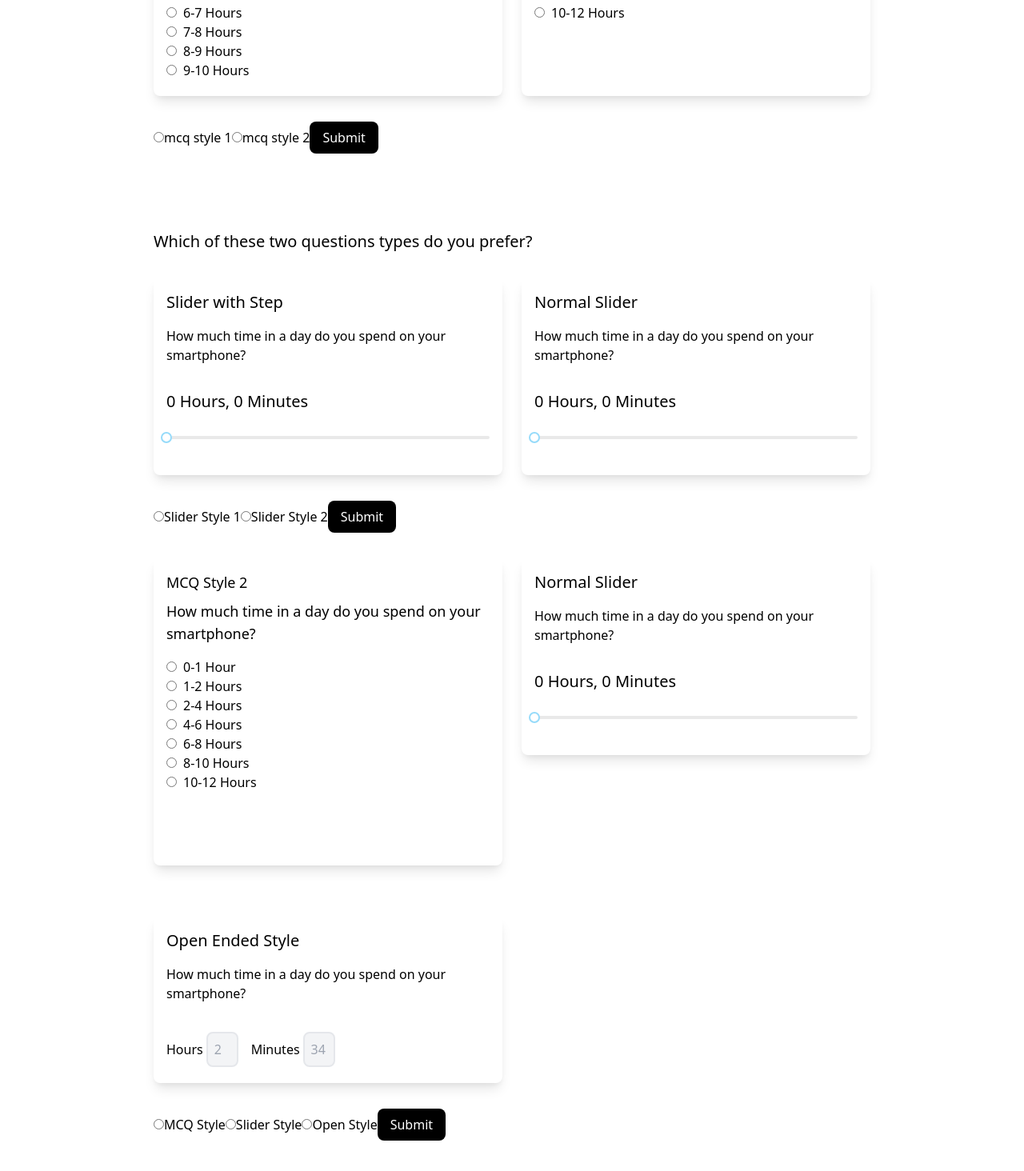
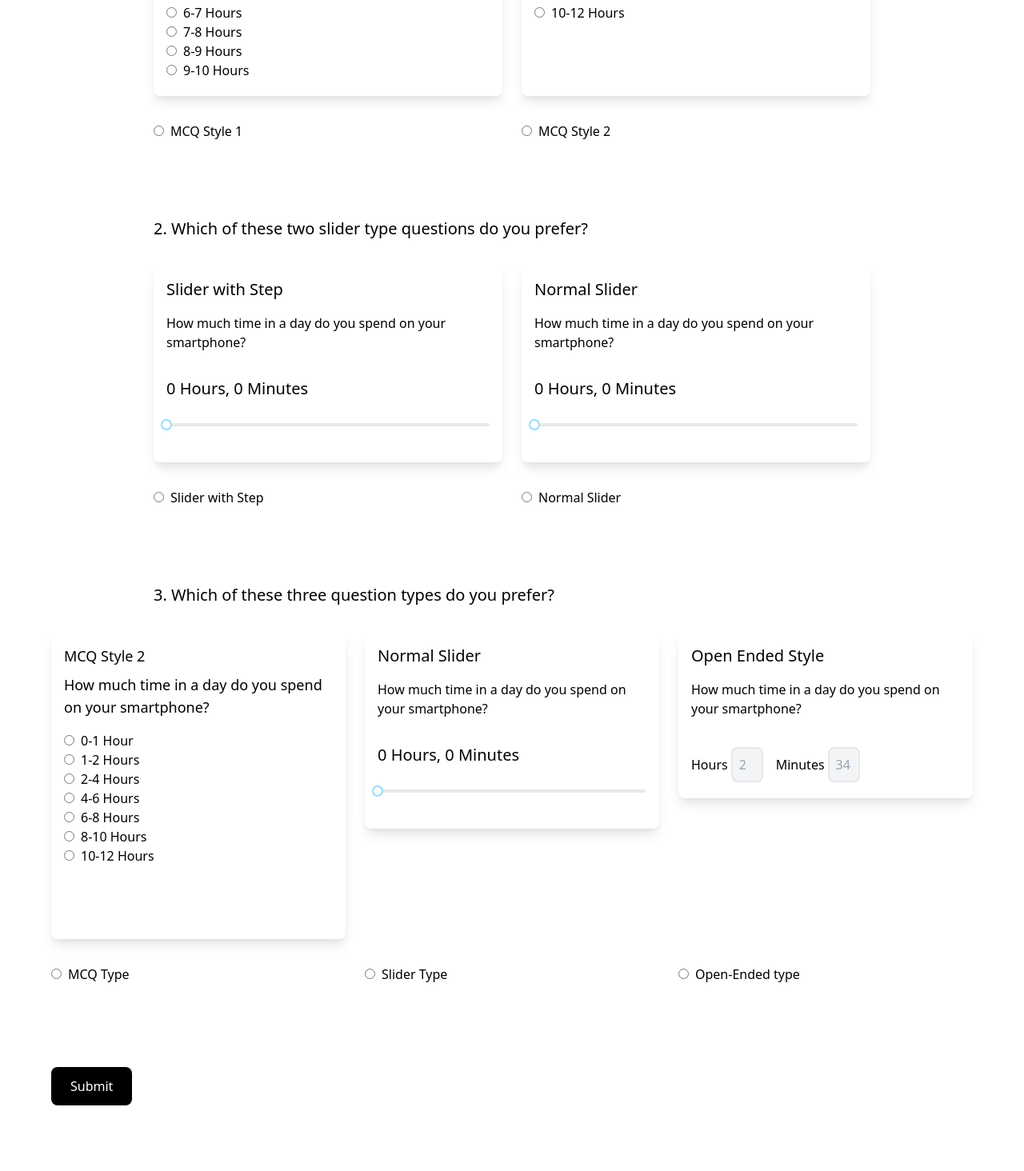
Before and after one commit to GLaDO8/sc-input-pref-testing, a React (Create React App) app: page / in a window 1280 px wide. Shown: the part 724-2188 px from the top of the page at 80% size. Before the commit the page ends 2150 px from the top, so only its background shows below. Built offline with nearby package versions, Linux system fonts and the light colour scheme.

Commit message:
styling Changes

```diff
--- a/src/App.js
+++ b/src/App.js
@@ -6,8 +6,6 @@ import Slidertype1 from "./Components/Slidertype1";
 import Slidertype2 from "./Components/Slidertype2";
 import Opentype from "./Components/Opentype";
 import Firebase from "./firebase";
-
-function threeQuestions(state) {}
 
 class App extends Component {
   constructor() {
@@ -21,8 +19,8 @@ class App extends Component {
     this.onMcqValueChange = this.onMcqValueChange.bind(this);
     this.onOverallValueChange = this.onOverallValueChange.bind(this);
 
-    this.formSubmit = this.formSubmit.bind(this);
-    this.mcqFormSubmit = this.mcqFormSubmit.bind(this);
+    // this.formSubmit = this.formSubmit.bind(this);
+    // this.mcqFormSubmit = this.mcqFormSubmit.bind(this);
     this.finalFormSubmit = this.finalFormSubmit.bind(this);
   }
   onSliderValueChange(event) {
@@ -51,14 +49,14 @@ class App extends Component {
     };
     itemsRef.push(Preferences);
   }
-  mcqFormSubmit(event) {
-    event.preventDefault();
-    console.log(this.state.mcqPref);
-  }
-  formSubmit(event) {
-    event.preventDefault();
-    console.log(this.state.sliderPref);
-  }
+  // mcqFormSubmit(event) {
+  //   event.preventDefault();
+  //   console.log(this.state.mcqPref);
+  // }
+  // formSubmit(event) {
+  //   event.preventDefault();
+  //   console.log(this.state.sliderPref);
+  // }
   render() {
     const mcqChoice = this.state.mcqPref;
     const sliderChoice = this.state.sliderPref;
@@ -75,8 +73,8 @@ class App extends Component {
       sliderComponent = <Slidertype2 />;
     }
     return (
-      <div className="mx-auto max-w-4xl mt-16">
-        <header>
+      <>
+        <header className="mx-auto max-w-4xl mt-16">
           <div>
             <h1 className="text-2xl font-bold mb-4">
               Screen Time Input Preference feedback - Shreyas's Master's Thesis
@@ -99,119 +97,152 @@ class App extends Component {
               <b>
                 Note - We are not collecting information about your screen time,
                 but only the your question preferences. Feel free to answer
-                answer them.
+                them.
               </b>
             </p>
           </div>
         </header>
-        <div className="font-medium text-xl mx-auto max-w-4xl mt-24">
-          <h3>Which of these two questions types do you prefer? </h3>
-        </div>
 
+        <h3 className="font-medium text-xl mx-auto max-w-4xl mt-24">
+          1. Which of these two multiple correct choices questions do you
+          prefer?{" "}
+        </h3>
+
+        <div className="mx-auto max-w-4xl mt-8">
           <div className="grid grid-cols-1 md:grid-cols-2 gap-6 gap-y-16 my-8">
             <Qchoicetype1 />
             <Qchoicetype2 />
           </div>
-        <div className="flex flex-row mx-auto max-w-4xl">
+
           <form onSubmit={this.mcqFormSubmit}>
+            <div className="md:grid md:grid-cols-2 gap-6 gap-y-16 my-8">
+              <label for="male">
                 <input
                   type="radio"
                   name="pref1"
-              value="mcq style 1"
-              checked={this.state.mcqPref === "mcq style 1"}
+                  value="MCQ Style 1"
+                  checked={this.state.mcqPref === "MCQ Style 1"}
                   onChange={this.onMcqValueChange}
+                  className="mr-2"
                 />
-            <label for="male">mcq style 1</label>
+                MCQ Style 1
+              </label>
+
+              <label for="male">
                 <input
                   type="radio"
                   name="pref1"
-              value="mcq style 2"
-              checked={this.state.mcqPref === "mcq style 2"}
+                  value="MCQ Style 2"
+                  checked={this.state.mcqPref === "MCQ Style 2"}
                   onChange={this.onMcqValueChange}
+                  className="mr-2"
                 />
-            <label for="male">mcq style 2</label>
+                MCQ Style 2
+              </label>
+            </div>
+          </form>
+        </div>
+
+        <div className="mx-auto max-w-4xl mt-16">
+          <h3 className="font-medium text-xl mx-auto max-w-4xl mt-24">
+            2. Which of these two slider type questions do you prefer?{" "}
+          </h3>
+
+          <div className="grid grid-cols-1 md:grid-cols-2 gap-6 gap-y-16 my-8">
+            <Slidertype1 />
+            <Slidertype2 />
+          </div>
+
+          <form onSubmit={this.formSubmit}>
+            <div className="md:grid md:grid-cols-2 gap-6 gap-y-16 my-8">
+              <label>
+                <input
+                  type="radio"
+                  name="pref1"
+                  value="Slider Style 1"
+                  checked={this.state.sliderPref === "Slider Style 1"}
+                  onChange={this.onSliderValueChange}
+                  className="mr-2"
+                />
+                Slider with Step
+              </label>
+
+              <label>
+                <input
+                  type="radio"
+                  name="pref1"
+                  value="Slider Style 2"
+                  checked={this.state.sliderPref === "Slider Style 2"}
+                  onChange={this.onSliderValueChange}
+                  className="mr-2"
+                />
+                Normal Slider
+              </label>
+            </div>
+          </form>
+        </div>
+
+        <div className="mx-auto max-w-6xl mt-16 mb-24">
+          <h3 className="font-medium text-xl mx-auto max-w-4xl mt-24">
+            3. Which of these three question types do you prefer?{" "}
+          </h3>
+          <div className="grid grid-cols-1 md:grid-cols-3 gap-6 gap-y-16 my-8">
+            <div>{mcqComponent}</div>
+            <div>{sliderComponent}</div>
+            <div>
+              <Opentype />
+            </div>
+          </div>
+
+          <form onSubmit={this.finalFormSubmit}>
+            <div className="grid grid-cols-1 md:grid-cols-3 gap-6 gap-y-16 my-8">
+              <label>
+                <input
+                  type="radio"
+                  name="pref1"
+                  value="MCQ Type"
+                  checked={this.state.overAllPref === "MCQ Type"}
+                  onChange={this.onOverallValueChange}
+                  className="mr-2"
+                />
+                MCQ Type
+              </label>
+
+              <label>
+                <input
+                  type="radio"
+                  name="pref1"
+                  value="Slider Type"
+                  checked={this.state.overAllPref === "Slider Type"}
+                  onChange={this.onOverallValueChange}
+                  className="mr-2"
+                />
+                Slider Type
+              </label>
+
+              <label>
+                <input
+                  type="radio"
+                  name="pref1"
+                  value="Open-Ended Type"
+                  checked={this.state.overAllPref === "Open-Ended Type"}
+                  onChange={this.onOverallValueChange}
+                  className="mr-2"
+                />
+                Open-Ended type
+              </label>
+            </div>
+
+            <br />
             <button
-              className="bg-black text-white p-2 px-4 rounded-lg"
+              className="bg-black text-white p-3 px-6 rounded-lg mt-12"
               type="submit"
             >
               Submit
             </button>
           </form>
         </div>
-
-        <div className="font-medium text-xl mx-auto max-w-4xl mt-24">
-          <h3>Which of these two questions types do you prefer? </h3>
-        </div>
-        <div className="grid grid-cols-1 md:grid-cols-2 gap-6 gap-y-16 my-8">
-          <Slidertype1 />
-          <Slidertype2 />
-        </div>
-
-        <form onSubmit={this.formSubmit}>
-          <input
-            type="radio"
-            name="pref1"
-            value="Slider Style 1"
-            checked={this.state.sliderPref === "Slider Style 1"}
-            onChange={this.onSliderValueChange}
-          />
-          <label>Slider Style 1</label>
-          <input
-            type="radio"
-            name="pref1"
-            value="Slider Style 2"
-            checked={this.state.sliderPref === "Slider Style 2"}
-            onChange={this.onSliderValueChange}
-          />
-          <label>Slider Style 2</label>
-          <button
-            className="bg-black text-white p-2 px-4 rounded-lg"
-            type="submit"
-          >
-            Submit
-          </button>
-        </form>
-
-        <div className="grid grid-cols-1 md:grid-cols-2 gap-6 gap-y-16 my-8">
-          <div>{mcqComponent}</div>
-          <div>{sliderComponent}</div>
-          <div>
-            <Opentype />
-          </div>
-        </div>
-        <form onSubmit={this.finalFormSubmit}>
-          <input
-            type="radio"
-            name="pref1"
-            value="MCQ Style"
-            checked={this.state.overAllPref === "MCQ Style"}
-            onChange={this.onOverallValueChange}
-          />
-          <label>MCQ Style</label>
-          <input
-            type="radio"
-            name="pref1"
-            value="Slider Style"
-            checked={this.state.overAllPref === "Slider Style"}
-            onChange={this.onOverallValueChange}
-          />
-          <label>Slider Style</label>
-          <input
-            type="radio"
-            name="pref1"
-            value="Open Style"
-            checked={this.state.overAllPref === "Open Style"}
-            onChange={this.onOverallValueChange}
-          />
-          <label>Open Style</label>
-          <button
-            className="bg-black text-white p-2 px-4 rounded-lg"
-            type="submit"
-          >
-            Submit
-          </button>
-        </form>
-      </div>
+      </>
     );
   }
 }
```
Lines whose indentation alone changed are shown as unchanged.
